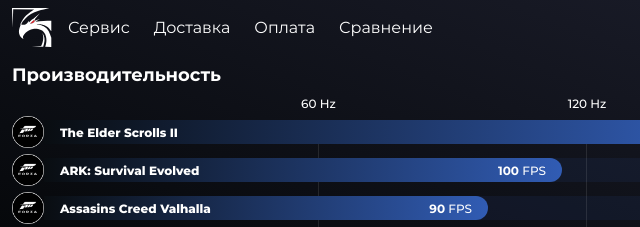
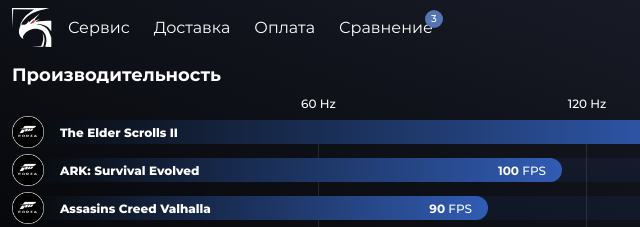
Before and after one commit to mazax1ct/dr-desktop_config_03_2022, a website: page src/index.html in a window 1280 px wide. Shown: the top 227 px of the page, 36-676 px from the left. Drawn offline with nearby package versions, Linux system fonts and the light colour scheme; files that its build step writes are made by us from their sources.

Commit message:
compare link qnt

```diff
--- a/src/css/_header.scss
+++ b/src/css/_header.scss
@@ -52,6 +52,7 @@
 
     &__menu-link {
         color: #fff;
+        position: relative;
         text-decoration: none;
         transition: color 0.3s;
 
@@ -60,6 +61,23 @@
         &:hover {
             color: #D43C38;
         }
+    }
+
+    &__menu-link-qnt {
+        align-items: center;
+        border-radius: 50%;
+        background-color: #5474B4;
+        color: #fff;
+        font-size: 10px;
+        font-weight: 500;
+        display: flex;
+        justify-content: center;
+        height: 18px;
+        left: auto;
+        position: absolute;
+        right: -10px;
+        top: -8px;
+        width: 18px;
     }
 
     &__icons {
--- a/src/template/header.html
+++ b/src/template/header.html
@@ -5,7 +5,7 @@
             <li class="header__menu-list-item"><a class="header__menu-link" href="#">Сервис</a></li>
             <li class="header__menu-list-item"><a class="header__menu-link" href="#">Доставка</a></li>
             <li class="header__menu-list-item"><a class="header__menu-link" href="#">Оплата</a></li>
-            <li class="header__menu-list-item"><a class="header__menu-link" href="#">Сравнение</a></li>
+            <li class="header__menu-list-item"><a class="header__menu-link" href="#">Сравнение <span class="header__menu-link-qnt">3</span></a></li>
         </ul>
     </nav>
 
```
Also changed, not shown: build/css/style.css, build/index.html.
